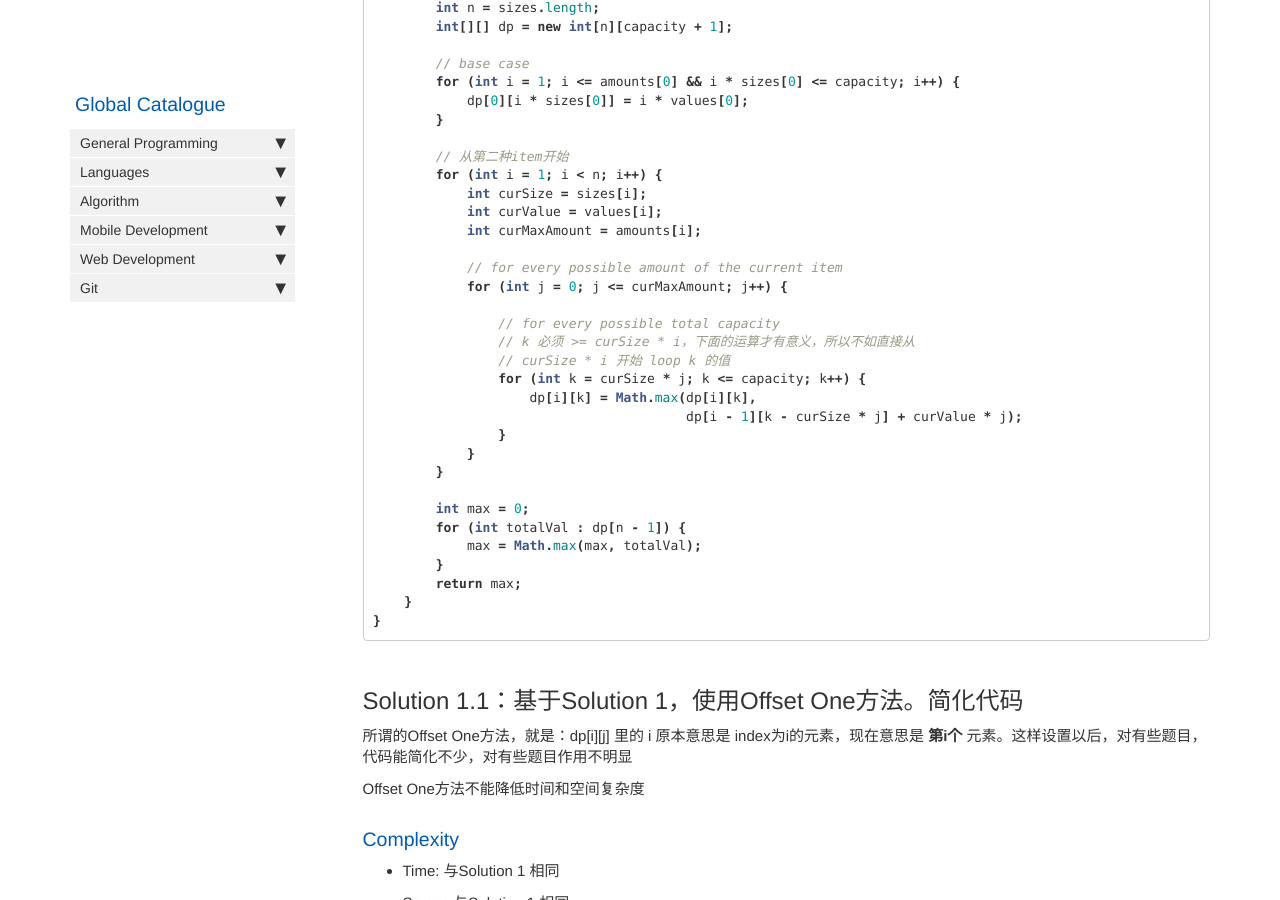
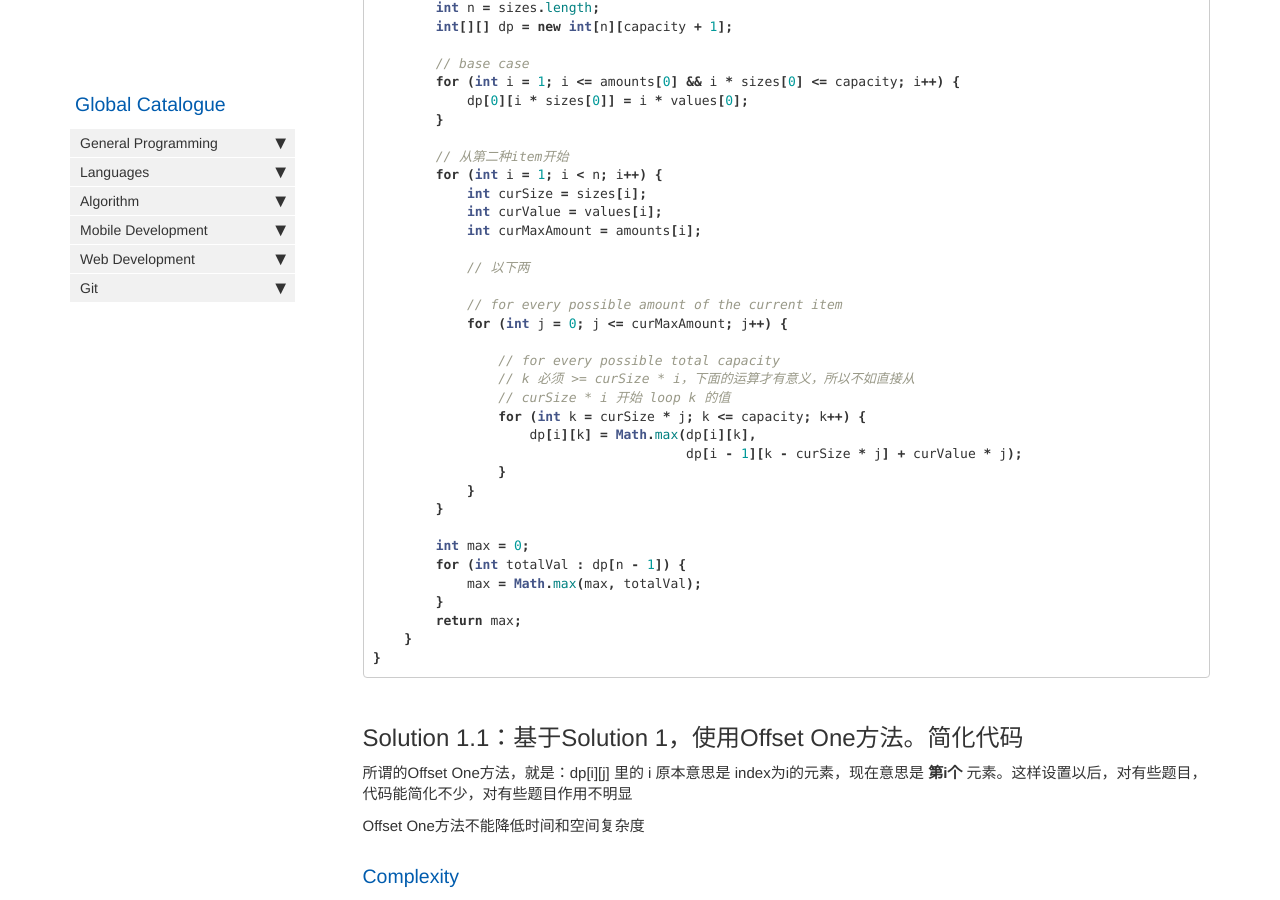
Before and after one commit to HungryOrc/hungryorc.github.io, a Jekyll site: the page built from pages/algorithm/algorithm_backpack_eachAmountLimit_2Attr_returnMaxTotalValue.md, in a window 1280 px wide and 900 px high, scrolled down 1058 px. Built offline with Jekyll 4.4.1, drawn with Linux system fonts in a browser that asks for light colours; nearby versions of some CDN libraries; comment, search, counter and statistics services are not loaded.

Commit message:
Update algorithm_backpack_eachAmountLimit_2Attr_returnMaxTotalValue.md

```diff
--- a/pages/algorithm/algorithm_backpack_eachAmountLimit_2Attr_returnMaxTotalValue.md
+++ b/pages/algorithm/algorithm_backpack_eachAmountLimit_2Attr_returnMaxTotalValue.md
@@ -50,6 +50,8 @@ public class Solution {
             int curSize = sizes[i];
             int curValue = values[i];
             int curMaxAmount = amounts[i];
+
+            // 以下两
 
             // for every possible amount of the current item
             for (int j = 0; j <= curMaxAmount; j++) {
```
